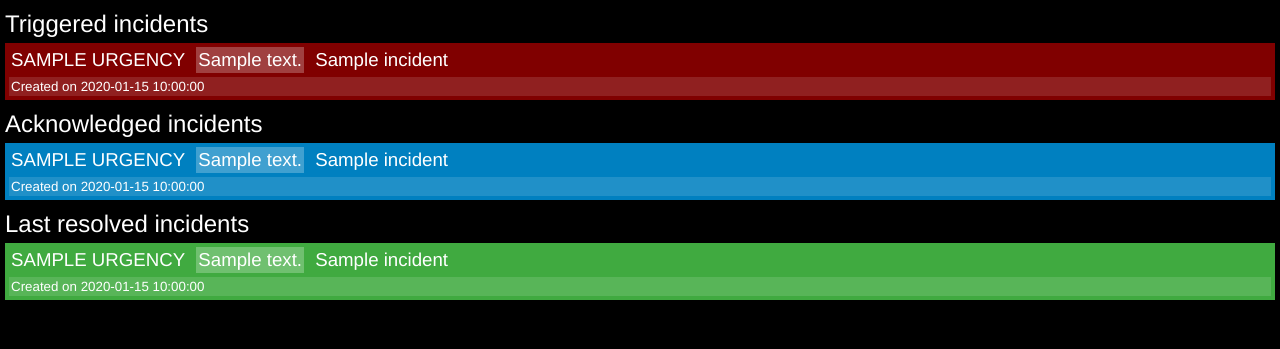
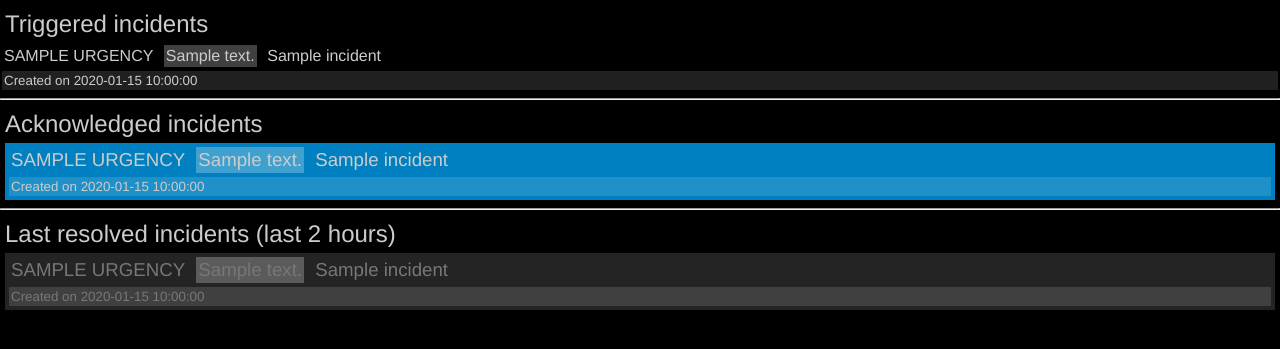
Before and after one commit to ut0mt8/PD-Dashboard, a Python web app: template chalicelib/templates/index.html in a window 1280 px wide. Shown: the top 349 px of the page. Run offline with Jinja, Linux system fonts and the light colour scheme; the template is opened without the code that fills it: most values are stand-ins (such as "Sample title", 1, 10 or a date in 2020).

Commit message:
Small refacto and UI modification

```diff
--- a/chalicelib/templates/index.html
+++ b/chalicelib/templates/index.html
@@ -10,7 +10,7 @@
 body {
     margin: 0;
     font-family: helvetica;
-    color: white;
+    color: #cccccc;
     background-color: black;
 }
 
@@ -19,12 +19,26 @@ body {
     margin: 10px 5px 5px 5px;
 }
 
-.triggered {
+.title_ok {
+    font-size: 18pt;
+    margin: 10px 5px 5px 5px;
+    color: #22cc22;
+}
+
+.triggered_high {
     font-size: 14pt;
     background-color: #800000;
     margin: 5px;
     padding: 2px;
     border: 1px #c00000;
+}
+
+.triggered_low {
+    font-size: 14pt;
+    background-color: #d7722c;
+    margin: 5px;
+    padding: 2px;
+    border: 1px #c09000;
 }
 
 .acknowledged {
@@ -37,10 +51,11 @@ body {
 
 .resolved {
     font-size: 14pt;
-    background-color: #40AA40;
+    color: #777777;
+    background-color: #242424;
     margin: 5px;
     padding: 2px;
-    border: 1px #00c040;
+    border: 1px #707070;
 }
 
 .incident_urgency {
@@ -73,6 +88,14 @@ body {
     background-color: #ff000080;
 }
 
+.high_acknowledged {
+    background-color: #ff400040;
+}
+
+.high_resolved {
+    background-color: #ff202020;
+}
+
 .low {
     background-color: #ff800080;
 }
@@ -80,30 +103,38 @@ body {
       </style>
     </head>
     <body>
+{% if triggered|length > 0 %}
             <div class="title">Triggered incidents</div>
 {% for incident in triggered %}
-            <div class="triggered">
+            <div class="triggered_{{ incident.urgency }}">
                 <div class="incident_urgency {{ incident.urgency }}">{{ incident.urgency|upper }}</div>
                 <div class="incident_service">{{ incident.service.summary }}</div>
                 <div class="incident_title">{{ incident.title|truncate(150) }}</div>
                 <div class="incident_createdat">Created on {{ incident.created_at }}</div>
             </div>
 {% endfor %}
-
+{% else %}
+            <div class="title_ok">No triggered incident :)</div>
+{% endif %}
+            <hr/>
+{% if acknowledged|length > 0 %}
              <div class="title">Acknowledged incidents</div>
 {% for incident in acknowledged %}
              <div class="acknowledged">
-                <div class="incident_urgency {{ incident.urgency }}">{{ incident.urgency|upper }}</div>
+                <div class="incident_urgency {{ incident.urgency }}_acknowledged">{{ incident.urgency|upper }}</div>
                 <div class="incident_service">{{ incident.service.summary }}</div>
                 <div class="incident_title">{{ incident.title|truncate(150) }}</div>
                 <div class="incident_createdat">Created on {{ incident.created_at }}</div>
             </div>
 {% endfor %}
-
-            <div class="title">Last resolved incidents</div>
-{% for incident in resolved[:5] %}
+{% else %}
+            <div class="title">No acknowledged incident :)</div>
+{% endif %}
+            <hr/>
+            <div class="title">Last resolved incidents (last 2 hours)</div>
+{% for incident in resolved[:6] %}
             <div class="resolved">
-                <div class="incident_urgency {{ incident.urgency }}">{{ incident.urgency|upper }}</div>
+                <div class="incident_urgency {{ incident.urgency }}_resolved">{{ incident.urgency|upper }}</div>
                 <div class="incident_service">{{ incident.service.summary }}</div>
                 <div class="incident_title">{{ incident.title|truncate(150) }}</div>
                 <div class="incident_createdat">Created on {{ incident.created_at }}</div>
```
Also changed, not shown: app.py (+17 -7 lines).
